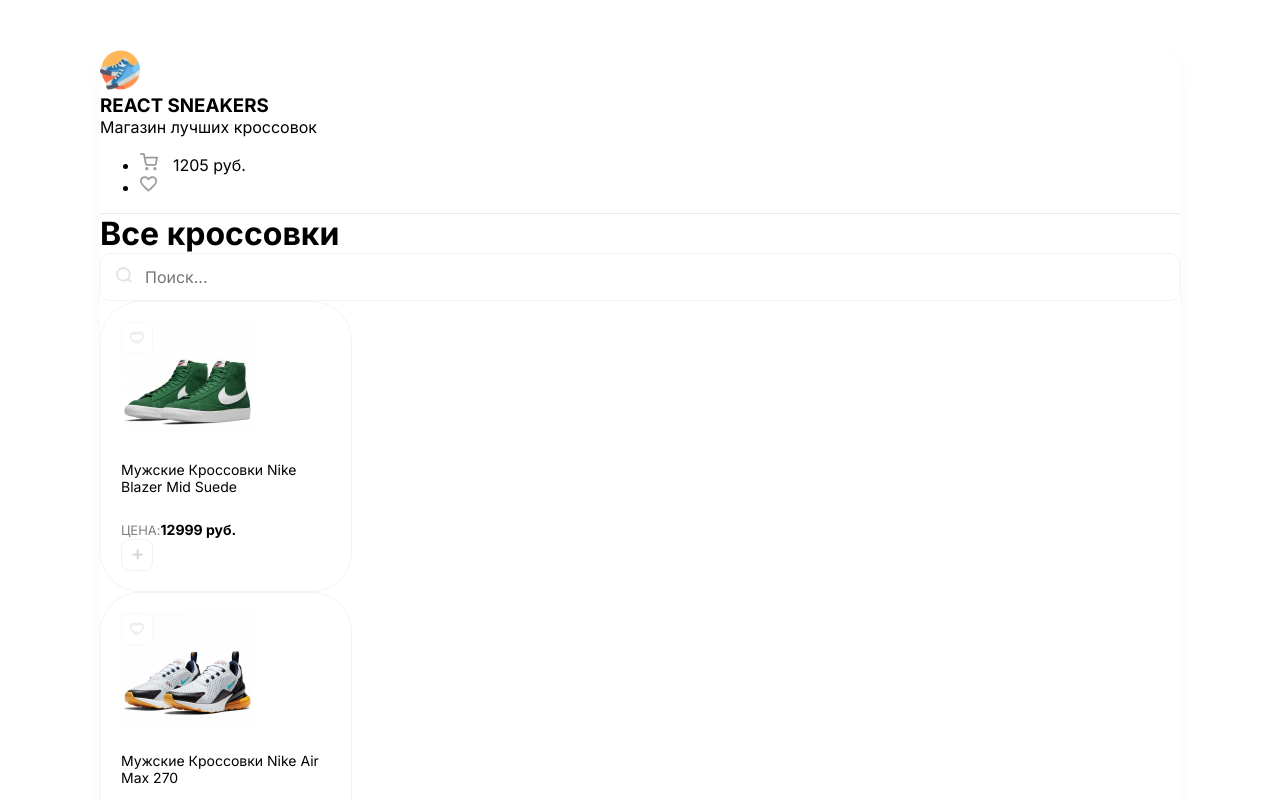
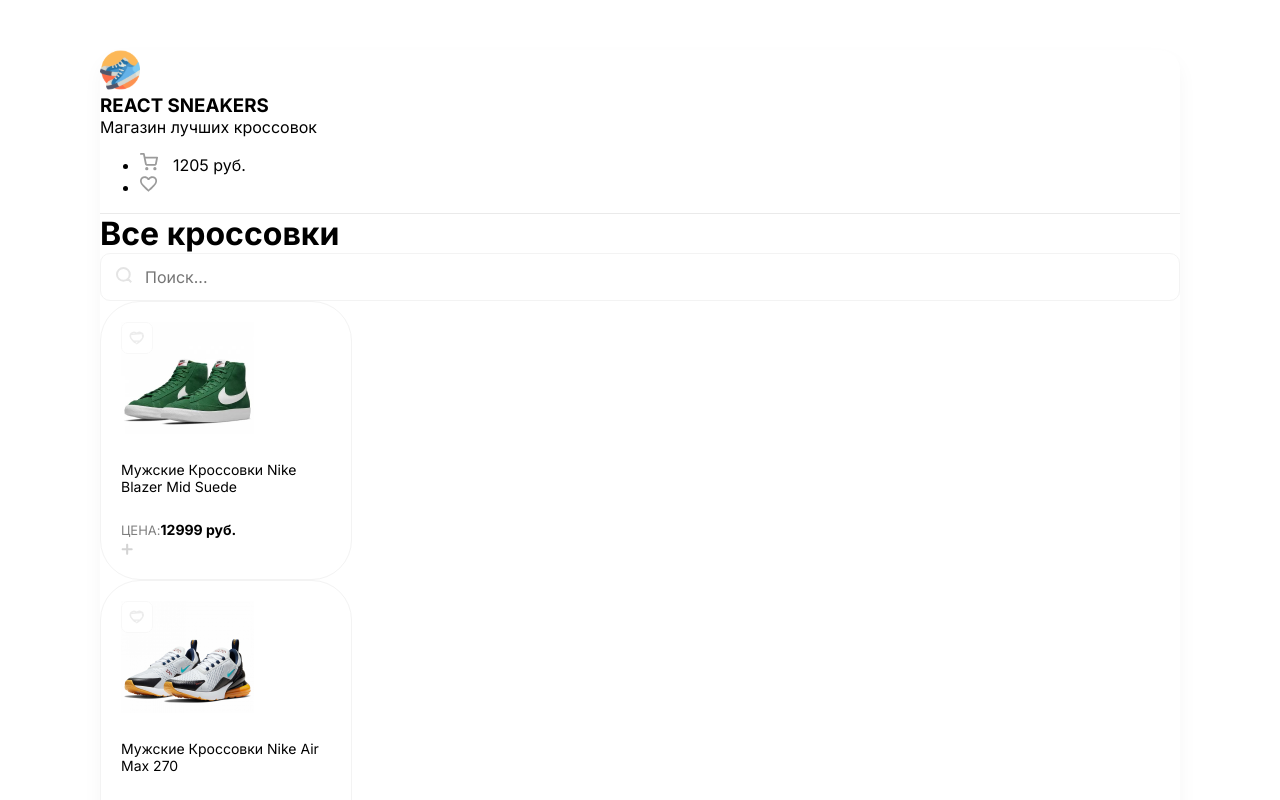
Before and after one commit to RV87K/sneakers-react, a React (Create React App) app: page / in a window 1280 px wide. Shown: the top 800 px of the page. Built offline with nearby package versions, Linux system fonts and the light colour scheme.

Commit message:
feat: add hook useState for checked button

```diff
--- a/src/App.js
+++ b/src/App.js
@@ -1,3 +1,4 @@
+import React from "react";
 import Card from "./components/Card";
 import Drawer from "./components/Drawer";
 import Header from "./components/Header";
@@ -26,9 +27,12 @@
 ];
 
 function App() {
+
+  const [cartOpened, setOpened] = React.useState(false);
+
   return (
     <div className="wrapper clear">
-      <Drawer />
+      {cartOpened ? <Drawer /> : null}
       <Header />
       <div className="content p-40">
         <div className="d-flex justify-between align-center mb-40">
@@ -44,49 +48,10 @@
               title={obj.title}
               price={obj.price}
               imageUrl={obj.imageUrl}
-              onClick={() => console.log(obj)}
+              onFavorite={() => console.log('Добавили в закладки')}
+              onPlus={() => console.log('Нажали плюс')}
             />
           ))}
-
-          {/* <div className="card">
-            <img width={133} height={112} src="/img/sneakers/2.jpg" />
-            <h5>Мужские Кроссовки Nike Blazer Mid Suede</h5>
-            <div className="d-flex justify-between align-center">
-              <div className="d-flex flex-column">
-                <span>Цена:</span>
-                <b>12 999 руб.</b>
-              </div>
-              <button className="button">
-                <img width={11} height={11} src="/img/plus.svg" alt="plus button" />
-              </button>
-            </div>
-          </div>
-          <div className="card">
-            <img width={133} height={112} src="/img/sneakers/3.jpg" />
-            <h5>Мужские Кроссовки Nike Blazer Mid Suede</h5>
-            <div className="d-flex justify-between align-center">
-              <div className="d-flex flex-column">
-                <span>Цена:</span>
-                <b>12 999 руб.</b>
-              </div>
-              <button className="button">
-                <img width={11} height={11} src="/img/plus.svg" alt="plus button" />
-              </button>
-            </div>
-          </div>
-          <div className="card">
-            <img width={133} height={112} src="/img/sneakers/4.jpg" />
-            <h5>Мужские Кроссовки Nike Blazer Mid Suede</h5>
-            <div className="d-flex justify-between align-center">
-              <div className="d-flex flex-column">
-                <span>Цена:</span>
-                <b>12 999 руб.</b>
-              </div>
-              <button className="button">
-                <img width={11} height={11} src="/img/plus.svg" alt="plus button" />
-              </button>
-            </div>
-          </div> */}
         </div>
       </div>
     </div>
--- a/src/components/Card/Card.module.scss
+++ b/src/components/Card/Card.module.scss
@@ -5,6 +5,10 @@
   border-radius: 40px;
   margin-right: 30px;
   transition: box-shadow 0.2s ease-in-out, transform 0.2s ease-in-out;
+
+  .plus {
+    cursor: pointer;
+  }
 
   &:hover {
     box-shadow: 0px 20px 35px rgba(0, 0, 0, 0.06);
--- a/src/components/Card/index.jsx
+++ b/src/components/Card/index.jsx
@@ -3,10 +3,19 @@
 
 console.log(styles)
 const Card = (props) => {
+  const [isAdded, setIsAdded] = React.useState(false);
+
+  const onClickPlus = () => {
+    setIsAdded(!isAdded);
+  }
+
+React.useEffect(() => {
+  console.log('Переменная изменилась');
+}, [isAdded]);
 
   return (
     <div className={styles.card}>
-      <div className={styles.favorite}>
+      <div className={styles.favorite} onClick={props.onFavorite}>
         <img src="/img/unliked.svg" alt="unliked-heart" />
       </div>
       <img width={133} height={112} src={props.imageUrl} />
@@ -16,9 +25,11 @@
           <span>Цена:</span>
           <b>{props.price} руб.</b>
         </div>
-        <button className="button" onClick={props.onClick}>
-          <img width={11} height={11} src="/img/plus.svg" alt="plus button" />
-        </button>
+          <img
+            className={styles.plus}
+            onClick={onClickPlus}
+            src={isAdded ? '/img/btn-checked.svg' : '/img/plus.svg'}
+            alt="plus button" />
       </div>
     </div>
   )
--- a/src/components/Drawer.jsx
+++ b/src/components/Drawer.jsx
@@ -2,7 +2,7 @@
 
 const Drawer = () => {
   return (
-    <div style={{display:"none"}} className="overlay">
+    <div className="overlay">
 
       <div className="drawer">
         <h2 className="mb-30">Корзина</h2>
--- a/src/components/Header.jsx
+++ b/src/components/Header.jsx
@@ -11,7 +11,7 @@
         </div>
       </div>
       <ul className="headerRight d-flex">
-        <li className="mr-30">
+        <li className="mr-30 cu-p">
           <img width={18} height={18} src="/img/cart.svg" />
           <span>1205 руб.</span>
         </li>
```
